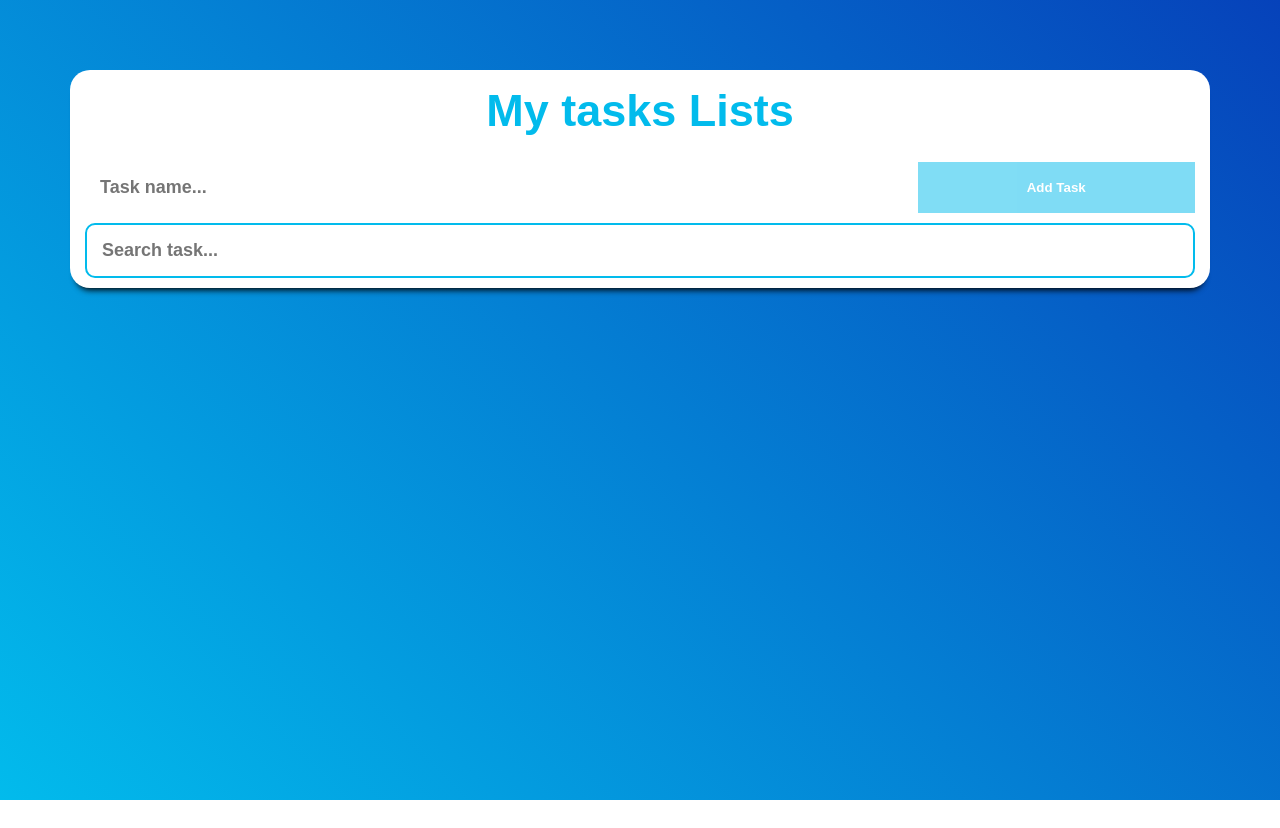
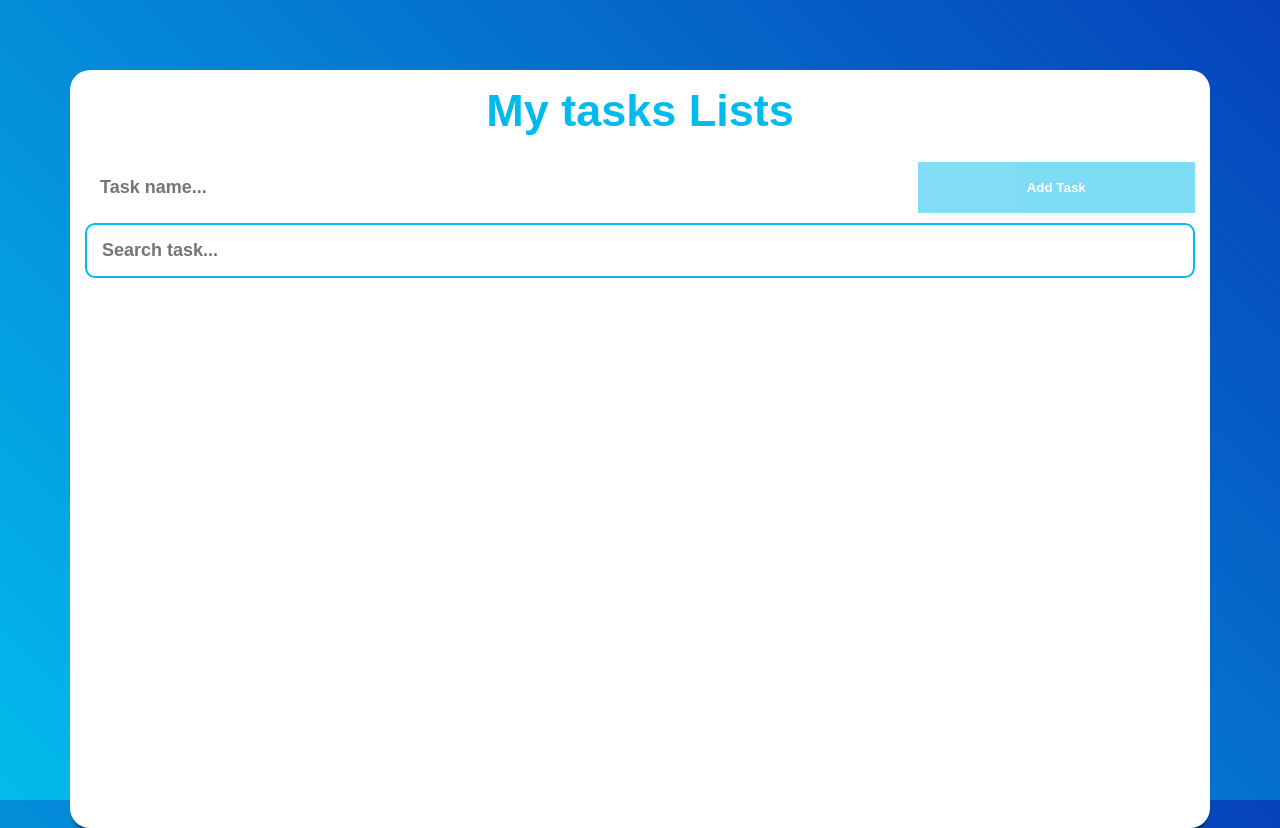
Before and after one commit to Aksel98/Aksel98.github.io, a plain HTML site: page to-do-lists/to-do-lists.html in a window 1280 px wide. Before the commit the page ends 800 px from the top, so only its background shows below. Drawn offline with Linux system fonts and the light colour scheme.

Commit message:
fix tasks height

```diff
--- a/to-do-lists/styles/style.css
+++ b/to-do-lists/styles/style.css
@@ -3,7 +3,7 @@ body {
     max-width: 1400px;
     height: calc(100vh - 70px);
     margin: 0 auto;
-    background: linear-gradient(-135deg,#0642ba,#02bbec);
+    background: linear-gradient(-135deg, #0642ba, #02bbec);
     overflow: hidden;
 }
 
@@ -62,12 +62,12 @@ body {
     outline: none;
 }
 
-.tasks-input button:disabled  {
+.tasks-input button:disabled {
     opacity: 0.5;
     cursor: unset;
 }
 
-.tasks-input button:disabled:hover  {
+.tasks-input button:disabled:hover {
     background-color: #02bbec;
 }
 
@@ -77,7 +77,7 @@ body {
 }
 
 #tasks {
-    max-height: 520px;
+    height: calc(100vh - 260px);
     overflow: auto;
 }
 
@@ -87,7 +87,7 @@ body {
     box-shadow: 0 8px 6px -6px black;
     border-radius: 5px;
     padding: 10px;
-    margin: 15px 0 ;
+    margin: 15px 0;
 }
 
 .task-name {
```
